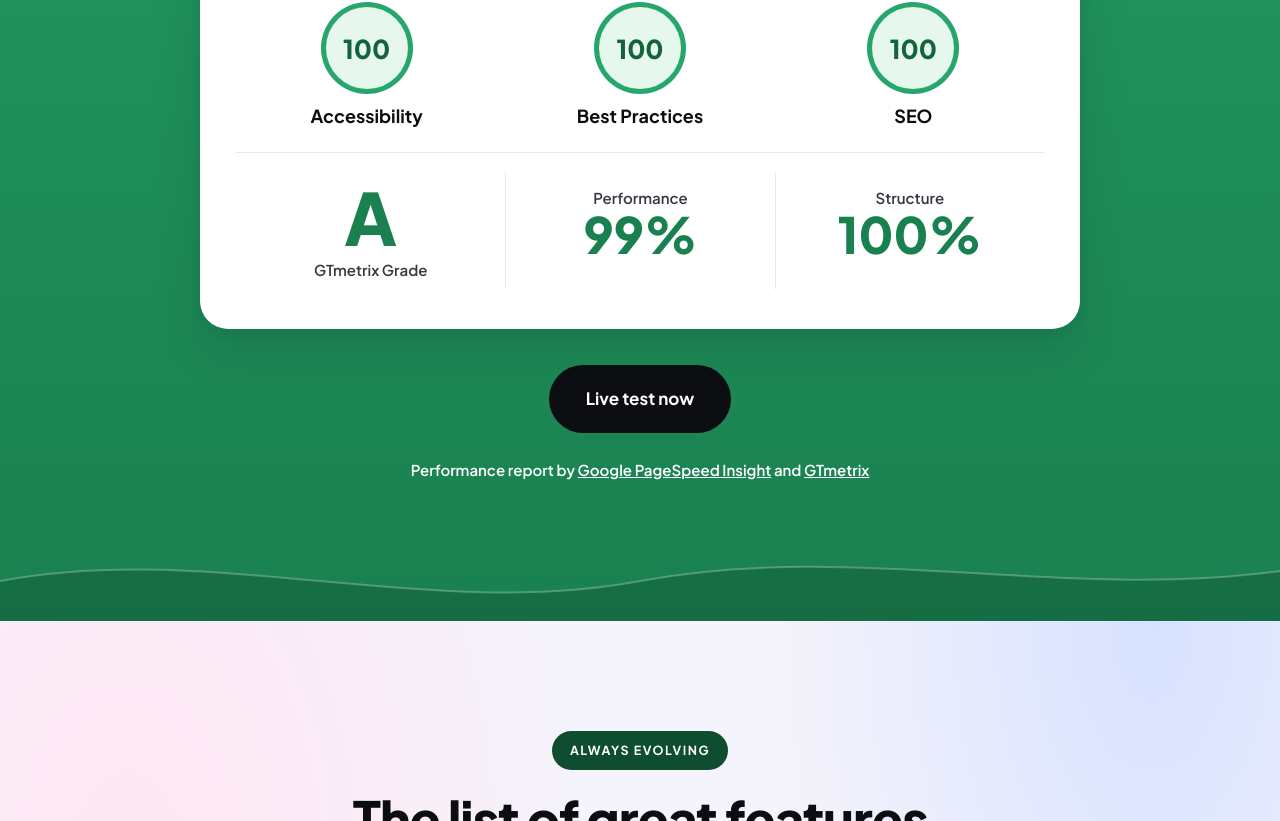
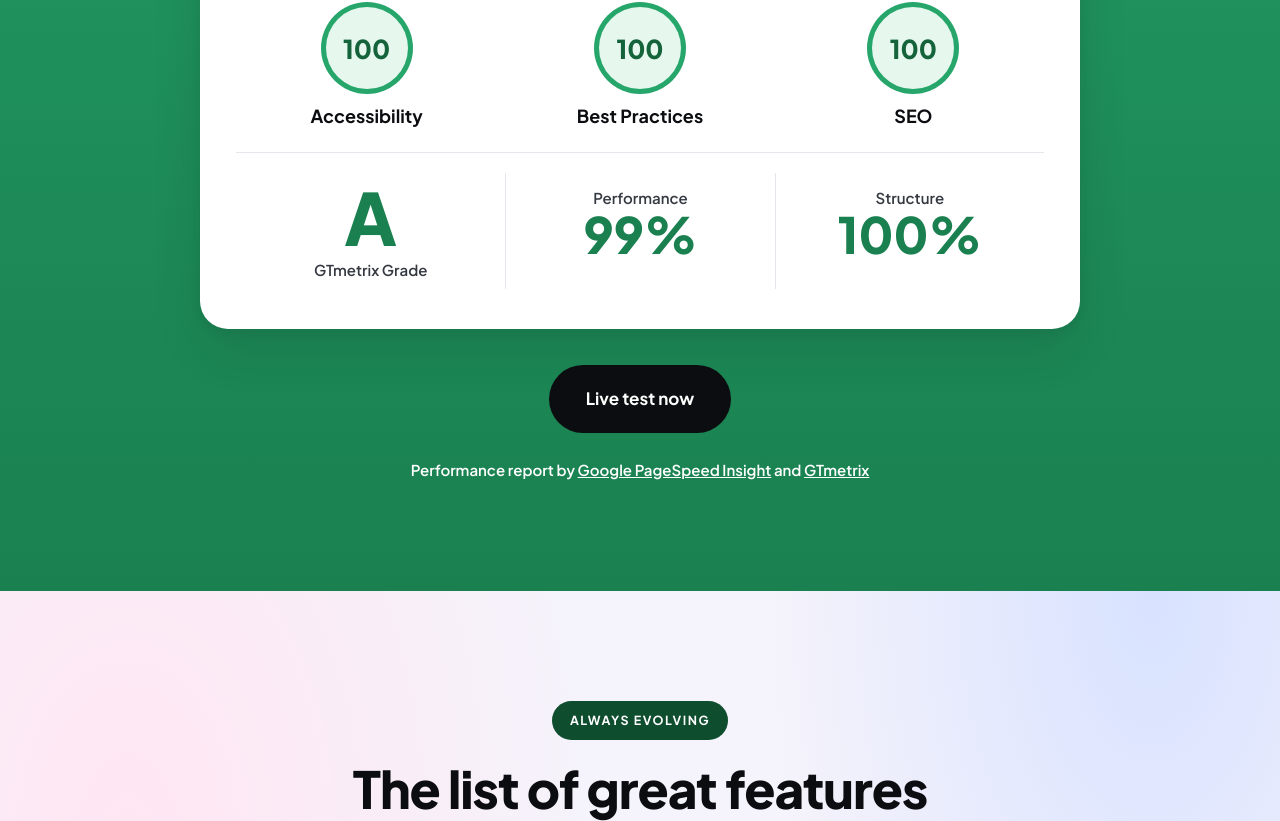
Before and after one commit to createmyshopin-cmyk/theme-api, a Next.js app: page /theme in a window 1280 px wide. Shown: the part 2794-3615 px from the top of the page. Built offline with nearby package versions, Linux system fonts and the light colour scheme.

Commit message:
Fix wave SVG green block overflow on desktop — hide wave element
Co-Authored-By: Claude Sonnet 4.6 <noreply@anthropic.com>

```diff
--- a/styles/theme.css
+++ b/styles/theme.css
@@ -174,7 +174,7 @@ h2.section-title { font-size: clamp(36px,4vw,60px); margin: 18px 0 14px; }
 /* Performance section */
 .perf-section {
   background: linear-gradient(180deg,var(--g500) 0%,var(--g600) 100%);
-  color: #fff; padding: 110px 0 140px;
+  color: #fff; padding: 110px 0 110px;
   position: relative; overflow: hidden;
 }
 .perf-card {
@@ -185,7 +185,7 @@ h2.section-title { font-size: clamp(36px,4vw,60px); margin: 18px 0 14px; }
 @media (min-width: 600px) {
   .perf-card { padding: 36px; }
 }
-.wave { position: absolute; left: 0; right: 0; bottom: 0; height: 80px; pointer-events: none; }
+.wave { display: none; }
 
 /* Main gauge */
 .gauge-ring {
```
